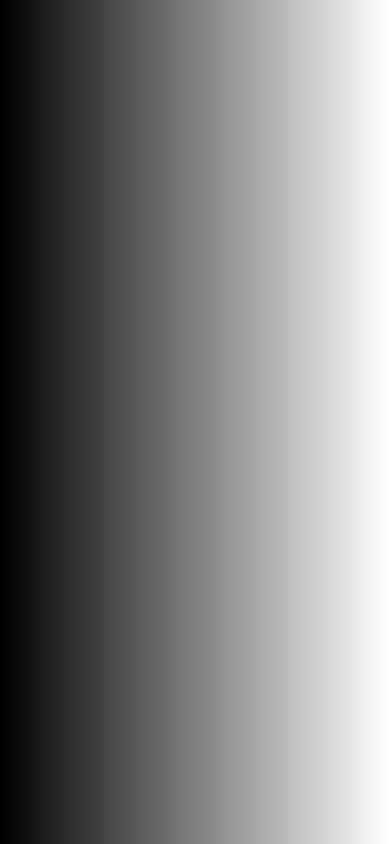
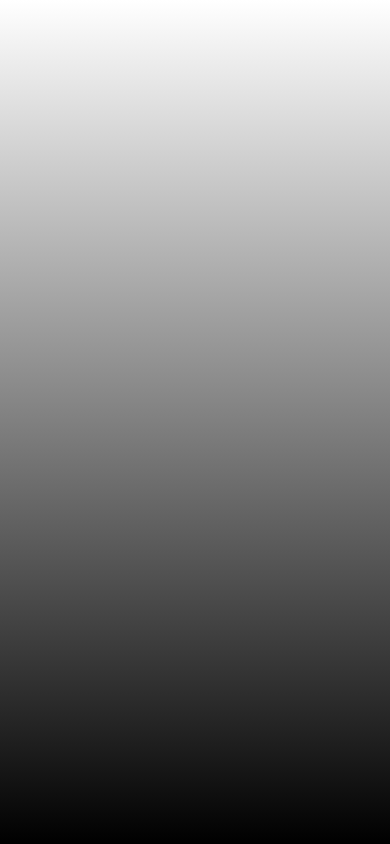
Before and after one commit to psteingh/LTRapp, a React Native app: screen / in a window 390 px wide. Built offline with nearby package versions, Linux system fonts and the light colour scheme.

Commit message:
ltrapp0402852

```diff
--- a/App.js
+++ b/App.js
@@ -13,8 +13,8 @@ export default function App() {
     <NavigationContainer>
       <LinearGradient
         colors={[Colors.primaryBlack, Colors.primaryWhite]}
-        start={{x: 0, y: 0}}
-        end={{x: 1, y: 0}}
+        start={{x: 0, y: 1}}
+        end={{x: 0, y: 0}}
         style={styles.container}
         // style={{ position: "absolute" }}
       />
```
